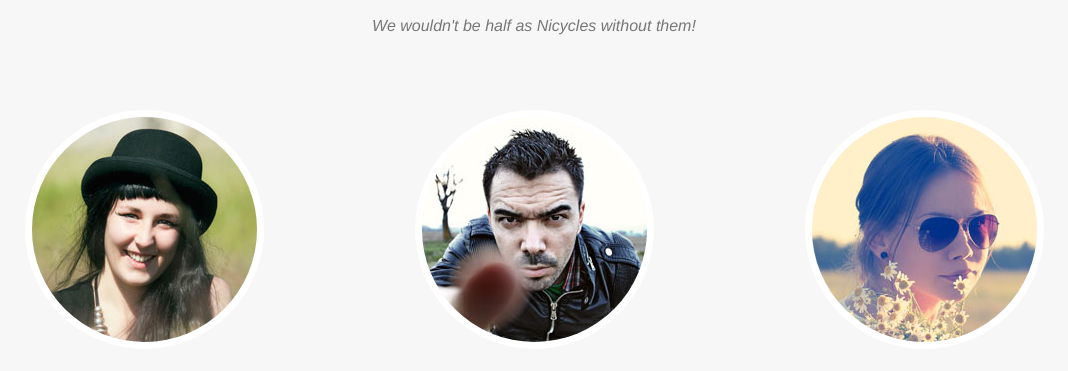
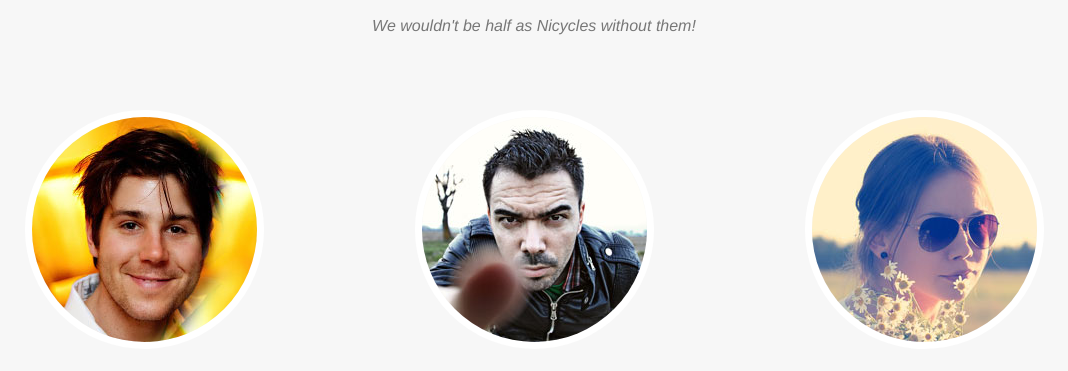
Before and after one commit to herent/nicycles, a website: page index.html in a window 1280 px wide. Shown: the part 4424-4795 px from the top of the page, without its empty margins (106-1174 px from the left). Drawn offline with nearby package versions, Linux system fonts and the light colour scheme; a web font is replaced by a local one.

Commit message:
Update index.html

```diff
--- a/index.html
+++ b/index.html
@@ -296,7 +296,7 @@
             <div class="row">
                 <div class="col-sm-4">
                     <div class="team-member">
-                        <img src="img/team/1.jpg" class="img-responsive img-circle" alt="">
+                        <img src="img/team/adam.jpg" class="img-responsive img-circle" alt="">
                         <h4>Adam</h4>
                         <p class="text-muted">Cool Title</p>
                         <ul class="list-inline social-buttons">
```
